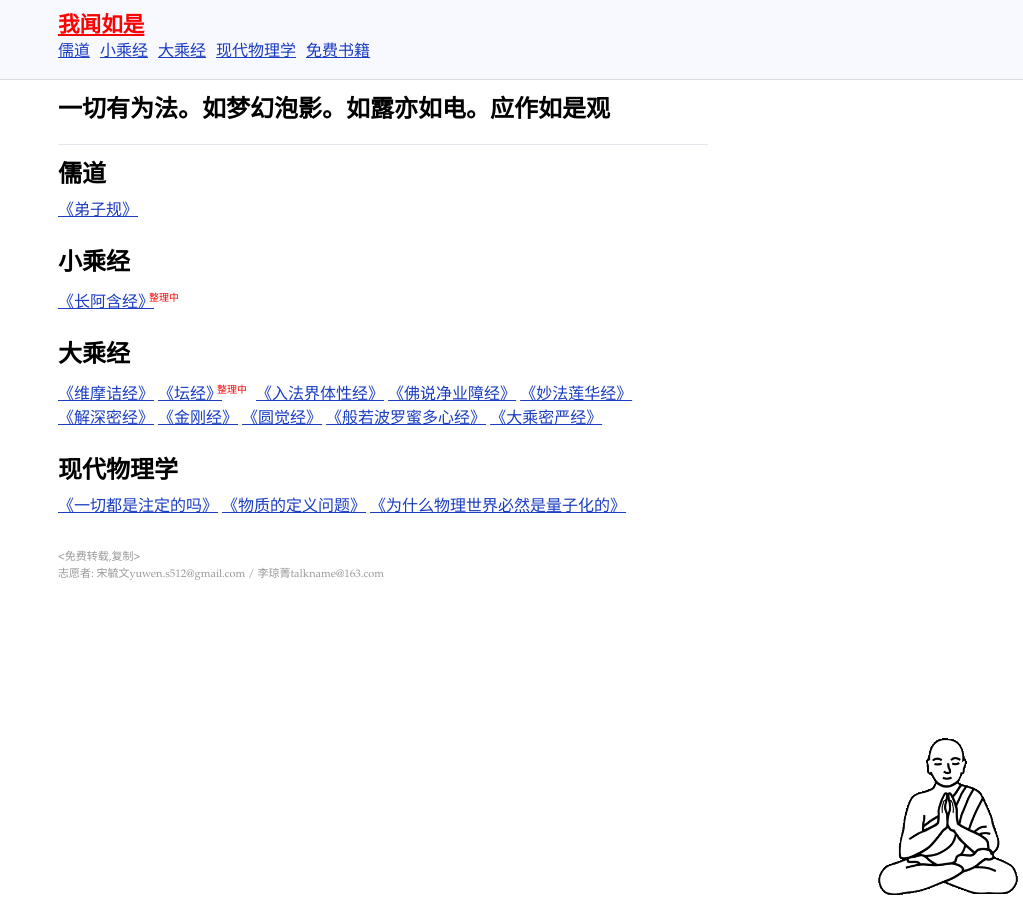
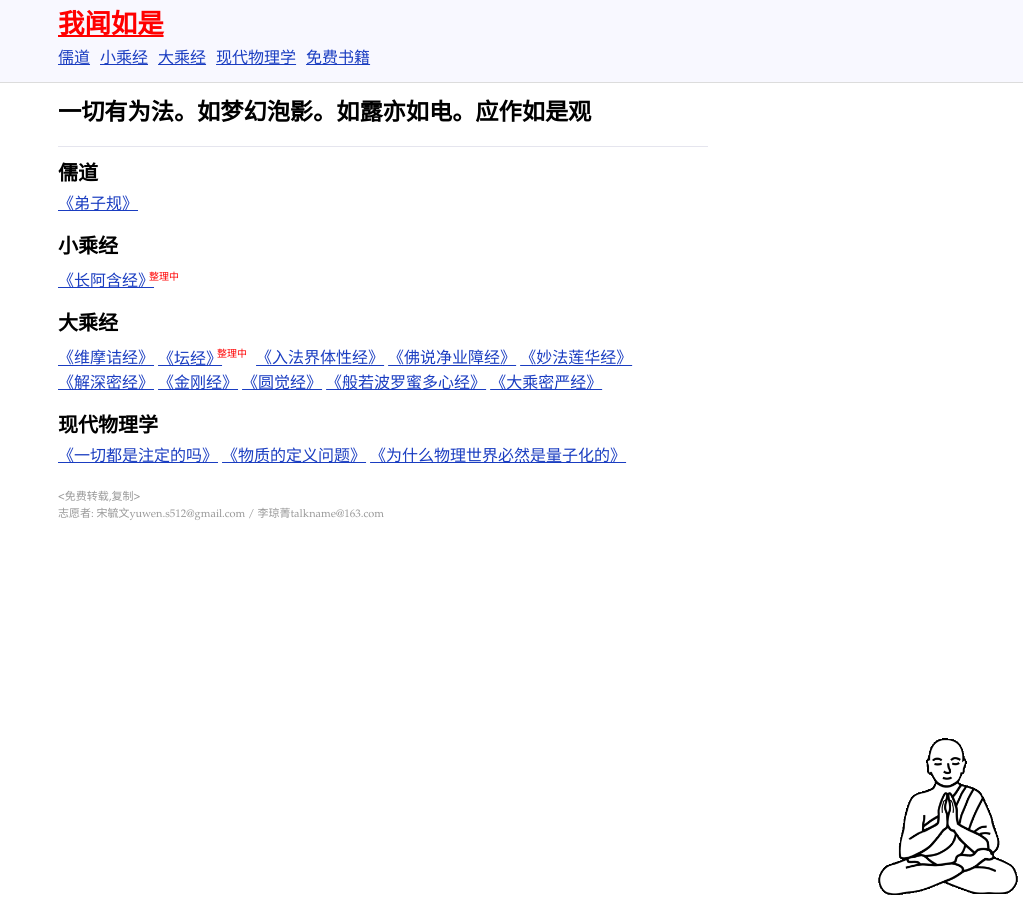
Before and after one commit to wowenrushi/wowenrushi.github.io, a Jekyll site: the page built from index.html, in a window 1280 px wide. Shown: the whole page, without its empty margins (257-1280 px from the left). Built offline with Jekyll 4.4.1, drawn with Linux system fonts in a browser that asks for light colours.

Commit message:
更新一点样式

```diff
--- a/assets/css/style.css
+++ b/assets/css/style.css
@@ -72,12 +72,13 @@ pre {
   .navbar-header a {
     color: red;
     font-weight: bold;
-    font-size: 1.35em; }
+    font-size: 1.65em; }
   .navbar .nav {
+    list-style: none;
+    line-height: 1;
     padding-left: 0;
-    margin: 0; }
+    margin: 10px 0 0; }
   .navbar .nav li {
-    list-style: none;
     float: left;
     padding-right: 10px; }
     .navbar li.current a {
@@ -99,9 +100,13 @@ pre {
 .hero {
   padding: 0;
   border-bottom: 1px solid #e5e5ee; }
+  .hero h1 { font-size: 1.45em; }
 
-.section { margin-bottom: 30px; }
-    .section .title { margin-bottom: 10px; }
+.section {
+    margin-bottom: 20px; }
+    .section .title {
+        font-size: 1.25em;
+        margin-bottom: 5px; }
     .posts span a { white-space: nowrap; }
     .posts span sup {
         color: red;
```
